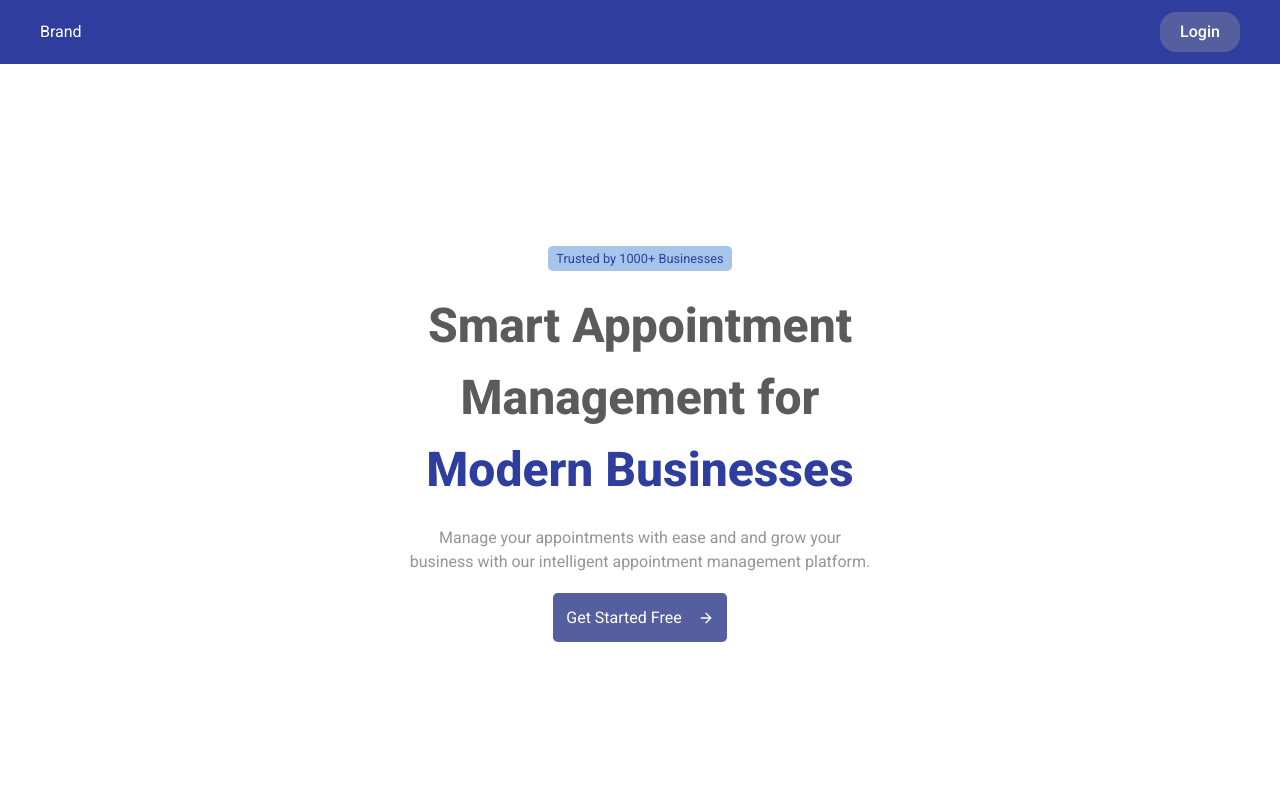
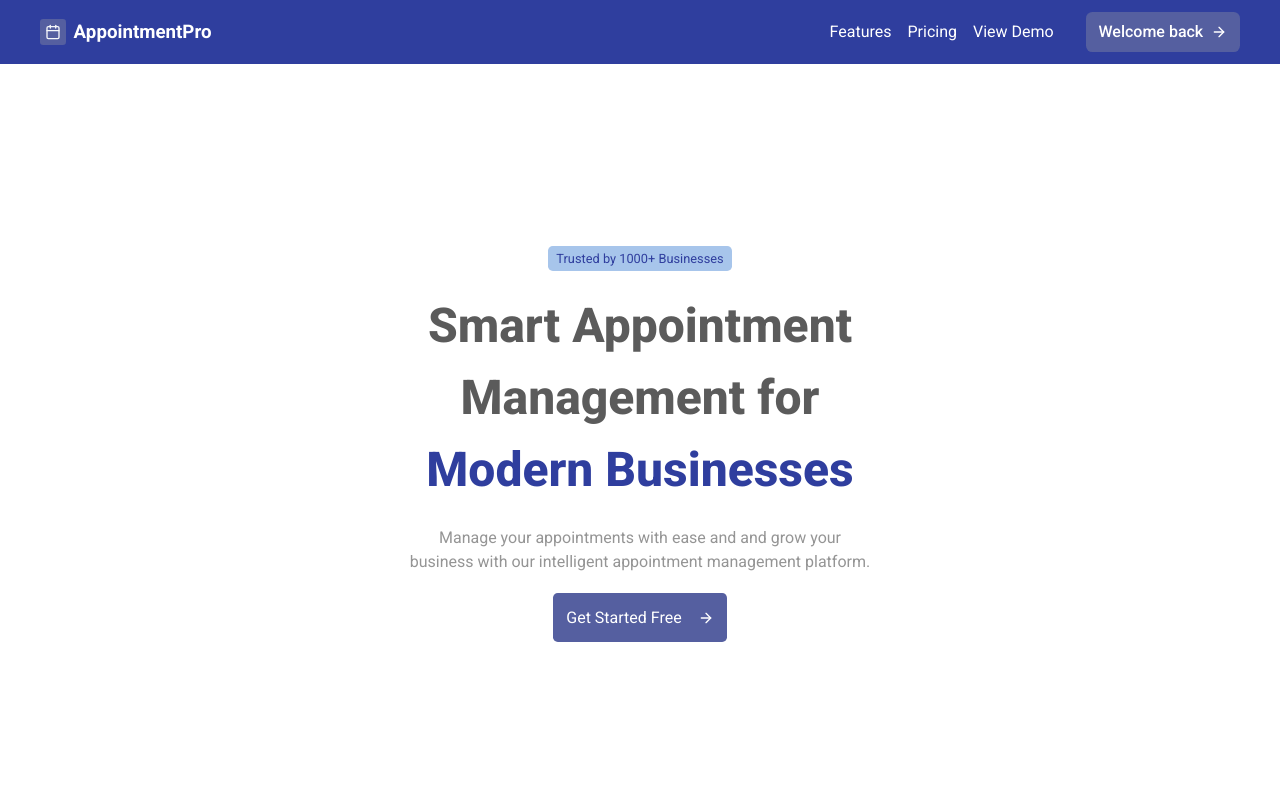
Before and after one commit to gedadev/appointment-manager, a React (Vite) app in the folder frontend/: page / in a window 1280 px wide. Shown: the top 800 px of the page. Built offline with nearby package versions, Linux system fonts and the light colour scheme.

Commit message:
Implement responsive Navbar with mobile menu support

```diff
--- a/frontend/src/components/Navbar.jsx
+++ b/frontend/src/components/Navbar.jsx
@@ -1,28 +1,91 @@
-import { useState } from "react";
+import { useEffect, useState } from "react";
 import { Link, useNavigate } from "react-router-dom";
 import { useAuth } from "../hooks/useAuth";
 import { IoMdArrowDropdown } from "react-icons/io";
 import { MdDashboard } from "react-icons/md";
 import { CgProfile } from "react-icons/cg";
 import { CiLogout } from "react-icons/ci";
-import { FiFilePlus } from "react-icons/fi";
+import { FiArrowRight, FiCalendar, FiFilePlus, FiMenu } from "react-icons/fi";
 import { AppointmentModal } from "./AppointmentModal";
 
 export function Navbar() {
+  const [isMobile, setIsMobile] = useState();
+
+  useEffect(() => {
+    const handleResize = () => setIsMobile(window.innerWidth <= 640);
+    window.addEventListener("resize", handleResize);
+
+    setIsMobile(window.innerWidth <= 640 ? true : false);
+
+    return () => window.removeEventListener("resize", handleResize);
+  }, []);
+
+  return (
+    <div className="navbar">
+      <div className="navbar-branding">
+        <div className="brand">
+          <span>
+            <FiCalendar />
+          </span>
+          <h3>AppointmentPro</h3>
+        </div>
+      </div>
+      {isMobile ? <MobileMenu /> : <NavbarMenu />}
+    </div>
+  );
+}
+
+const MobileMenu = () => {
   const [activeMenu, setActiveMenu] = useState(false);
+
+  return (
+    <>
+      <div
+        className="mobile-menu-button"
+        onClick={() => setActiveMenu(!activeMenu)}
+      >
+        <FiMenu />
+      </div>
+      <div
+        className="navbar-mobile-menu"
+        style={{
+          top: `${activeMenu ? "100%" : "-20%"}`,
+          opacity: `${activeMenu ? "1" : "0"}`,
+          pointerEvents: `${activeMenu ? "all" : "none"}`,
+        }}
+      >
+        <NavbarMenu />
+      </div>
+    </>
+  );
+};
+
+const NavbarMenu = () => {
+  const { userData, userIsLogged } = useAuth();
   const [activeModal, setActiveModal] = useState(false);
+  const [activeMenu, setActiveMenu] = useState(false);
   const navigate = useNavigate();
-  const { userData, userIsLogged } = useAuth();
 
   const getName = () => (userData ? userData.name.split(" ")[0] : "pal");
 
   const toggleModal = () => setActiveModal(!activeModal);
 
   return (
-    <div className="navbar">
-      <div className="navbar-branding">
-        <Link to={"/"}>Brand</Link>
+    <div className="navbar-menu">
+      <div className="navbar-menu-links">
+        <ul>
+          <Link>
+            <li>Features</li>
+          </Link>
+          <Link>
+            <li>Pricing</li>
+          </Link>
+          <Link>
+            <li>View Demo</li>
+          </Link>
+        </ul>
       </div>
+      <div className="menu-button">
         {userIsLogged ? (
           <>
             <div
@@ -39,13 +102,17 @@ export function Navbar() {
             />
           </>
         ) : (
-        <button className="login-button-nav" onClick={() => navigate("/login")}>
-          Login
+          <button
+            className="login-button-nav"
+            onClick={() => navigate("/login")}
+          >
+            Welcome back <FiArrowRight />
           </button>
         )}
       </div>
+    </div>
   );
-}
+};
 
 function UserMenu({ activeMenu, toggleModal }) {
   const { logout } = useAuth();
--- a/frontend/src/styles/Home.css
+++ b/frontend/src/styles/Home.css
@@ -15,17 +15,58 @@ header {
 }
 
 .login-button-nav {
-  width: 5rem;
   background-color: var(--accent-alt);
   color: var(--light);
   font-size: 1rem;
   font-weight: 500;
-  border-radius: 1rem;
-  padding: 0.5rem;
+  border-radius: 0.4rem;
+  padding: 0.5rem 0.8rem;
+  display: flex;
+  align-items: center;
+  gap: 0.5rem;
 }
 
 .navbar-branding {
   color: var(--light);
+}
+
+.navbar-menu {
+  display: flex;
+  gap: 2rem;
+  align-items: center;
+}
+
+.navbar-menu-links ul {
+  display: flex;
+  gap: 1rem;
+}
+
+.mobile-menu-button {
+  cursor: pointer;
+  z-index: 1;
+}
+
+.navbar-mobile-menu {
+  position: absolute;
+  top: 4rem;
+  right: 0;
+  background-color: var(--accent);
+  width: 100%;
+  text-align: center;
+  transition: all 0.1s ease-in;
+}
+
+.navbar-mobile-menu > .navbar-menu {
+  flex-direction: column;
+  gap: 0.5rem;
+}
+
+.navbar-mobile-menu > .navbar-menu > .navbar-menu-links ul {
+  flex-direction: column;
+}
+
+.navbar-mobile-menu > .navbar-menu > .menu-button {
+  margin: 1rem 0;
 }
 
 .user-menu-nav {
@@ -294,13 +335,13 @@ header {
   padding: 0.8rem 0.5rem;
 }
 
-.footer-brand {
+.brand {
   display: flex;
   align-items: center;
   gap: 0.5rem;
 }
 
-.footer-brand span {
+.brand span {
   background-color: var(--accent-alt);
   color: var(--gray);
   padding: 0.3rem;
```
Lines whose indentation alone changed are shown as unchanged.
